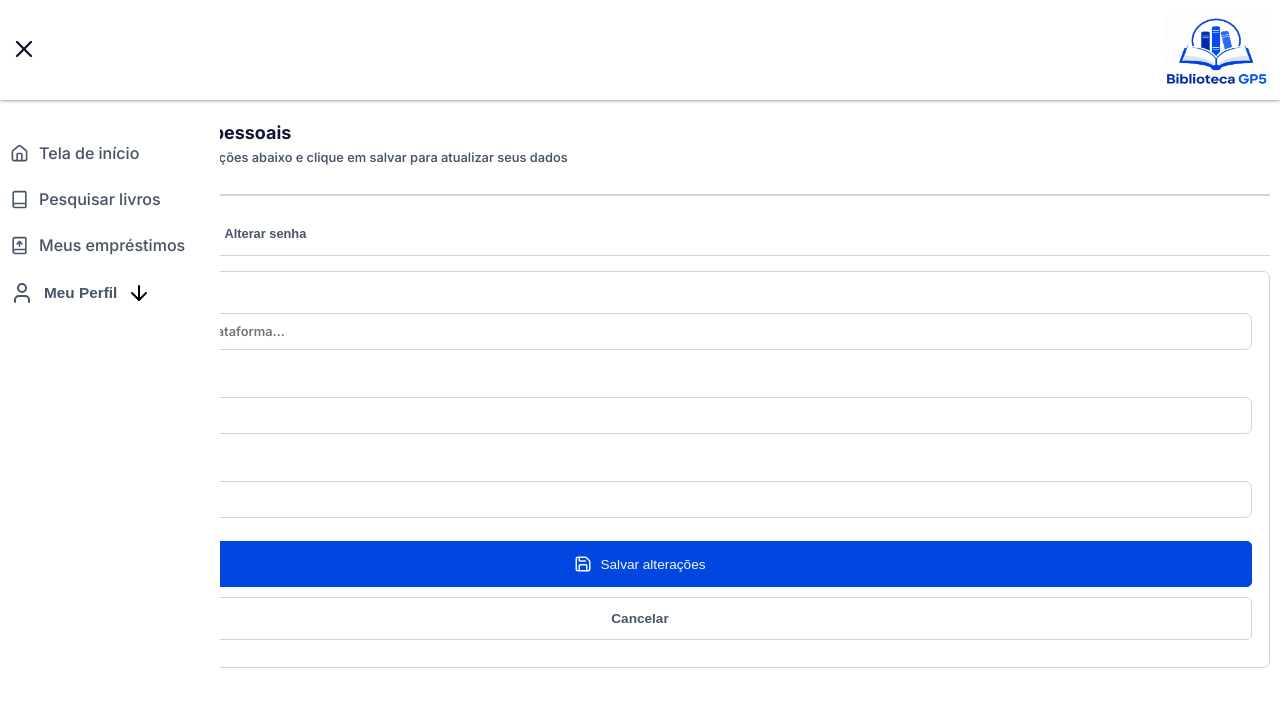
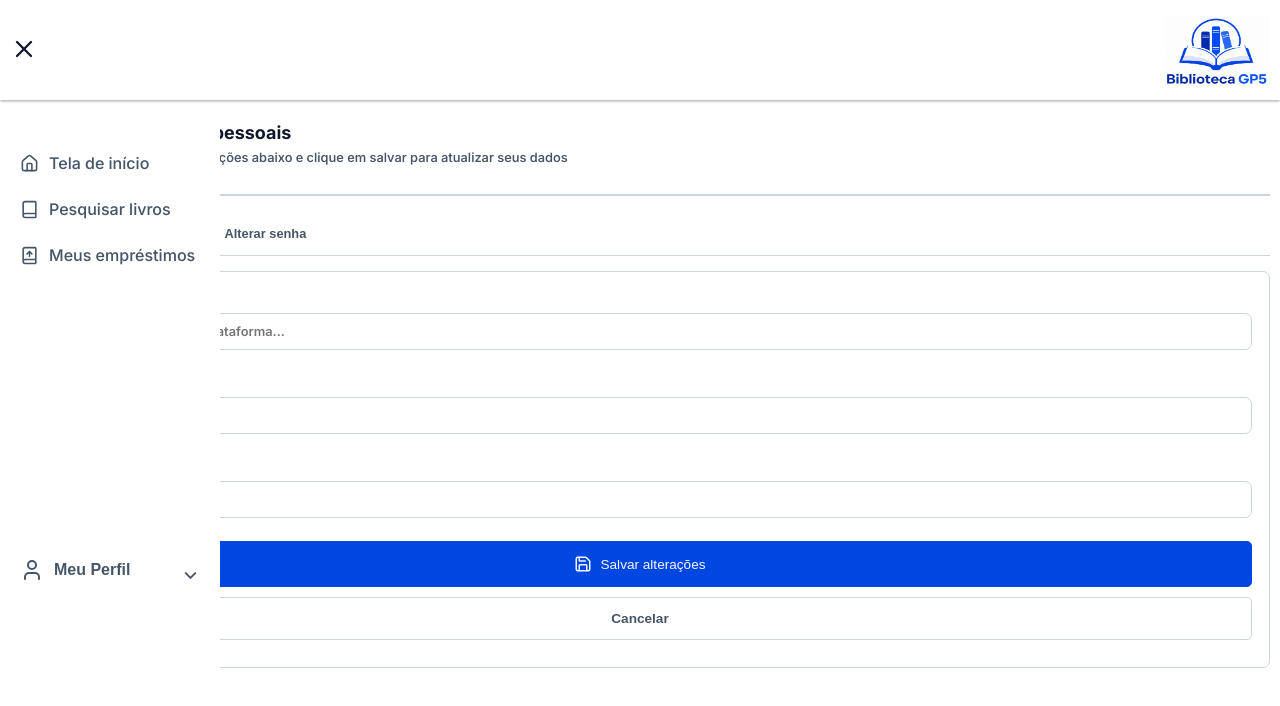
Before and after one commit to LuizHenriqueCFontes/biblioteca-gp5, a React (Vite) app: page /user/edit/data in a window 1280 px wide. Both pictures are taken after a click on the button "Abrir menu". Shown: the top 706 px of the page. Built offline with nearby package versions, Linux system fonts and the light colour scheme; no server answers.

Commit message:
feat: initliaze sidebar option logic

```diff
--- a/src/feature/user/user/editPersonalData/pages/EditPersonalData.tsx
+++ b/src/feature/user/user/editPersonalData/pages/EditPersonalData.tsx
@@ -4,6 +4,7 @@ import { useEditPersonalData } from "../hooks/useEditPersonalData";
 import { Button } from "../../../../../shared/components/Button/Button";
 import { handleEditPersonalData } from "../action/handleEditPersonalData";
 import styles from "./EditPersonalData.module.css";
+import Loading from "../../../../../shared/components/Loading/Loading";
 
 export default function EditPersonalData() {
 
@@ -17,7 +18,7 @@ export default function EditPersonalData() {
 
     return(
         <section className={styles.container}>
-            {userLoading ? <p>Carregando...</p> :
+            {userLoading ? <Loading /> :
 
             <form onSubmit={handleOnSubmit} className={styles.formContainer}>
                 <Input id="username"
--- a/src/shared/components/Sidebar/Sidebar.module.css
+++ b/src/shared/components/Sidebar/Sidebar.module.css
@@ -14,9 +14,40 @@
     padding-top: 50px;
 }
 
+.navContainer{
+    min-height: 100%;
+}
+
+.listContainer{
+    min-height: 100vh;
+    display: flex;
+    flex-direction: column;
+    padding: 10px;
+}
+
 .linkContent{
     list-style: none;
     padding: 13px 10px;
+}
+
+.listProfileContainer{
+    display: flex;
+    flex-direction: column;
+    justify-content: center;
+    align-items: flex-start;
+    padding: 0 2px;
+    gap: 14px;
+}
+
+.profileContent{
+    list-style: none;
+    display: flex;
+    justify-content: center;
+}
+
+.profileIcon{
+    color: var(--informations-color);
+
 }
 
 .link{
@@ -34,25 +65,39 @@
     color: var(--informations-color);
 }
 
+.myProfile{
+    margin-top: 135%;
+}
+
+.rootCollapsible{
+    padding: 10px;
+    display: flex;
+    flex-direction: column;
+    justify-content: center;
+}
+
 .trigger {
     display: flex;
     justify-content: space-between;
     align-items: center;
     background: none;
     border: none;
+    gap: 45px;
 }
 
 .triggerContent{
     display: flex;
     align-items: center;
-    padding: 13px 10px;
     color: var(--informations-color);
     font-weight: 550;
     gap: 10px;
-    font-size: 1.15em;
+    font-size: 1.2em;
+    margin-bottom: 10px;
 }
 
 .arrow {
+    align-self: unset;
+    stroke-width: 2.5px;
     transition: transform 200ms ease;
 }
 
--- a/src/shared/components/Sidebar/Sidebar.tsx
+++ b/src/shared/components/Sidebar/Sidebar.tsx
@@ -2,7 +2,7 @@ import { AnimatePresence, motion } from "framer-motion";
 import styles from "./Sidebar.module.css";
 import * as Dialog from "@radix-ui/react-dialog";
 import * as Collapsible from "@radix-ui/react-collapsible";
-import { ArrowDown, Book, BookUp, Home, User, Users } from "lucide-react";
+import { Bolt, Book, BookUp, ChevronDown, Home, LogOut, User, Users } from "lucide-react";
 import { Link } from "react-router-dom";
 import { authStorage } from "../../../feature/auth/services/authStorage";
 
@@ -13,6 +13,7 @@ interface Sidebar {
 
 const role = authStorage.getRole();
 const isAdmin = role === "ADMIN";
+const hasToken = authStorage.getToken();
 
 export default function Sidebar(props: Sidebar){
     return(
@@ -36,8 +37,8 @@ export default function Sidebar(props: Sidebar){
 
 
 
-                                <nav>
-                                    <ul>
+                                <nav className={styles.navContainer}>
+                                    <ul className={styles.listContainer}>
                                         <li className={styles.linkContent}>
                                             <Link className={styles.link} to={isAdmin ? "/admin/home" : "/"}><Home className={styles.linkIcon}/> {isAdmin ? "Dashboard" : "Tela de início"}</Link>
                                         </li>
@@ -47,7 +48,7 @@ export default function Sidebar(props: Sidebar){
                                         </li>
 
                                         <li className={styles.linkContent}>
-                                            <Link className={styles.link} to={isAdmin ? "/admin/list/users" : "/loan"}>{isAdmin ?
+                                            <Link className={styles.link} to={isAdmin ? "/admin/list/users" : hasToken ? "/loan" : "/auth/login"}>{isAdmin ?
                                             <>
                                                 <Users className={styles.linkIcon}/>
                                                 <span>Listar usuários</span>
@@ -66,22 +67,23 @@ export default function Sidebar(props: Sidebar){
                                             </li>
                                         }
 
-                                        <li>
-                                            <Collapsible.Root>
+                                        <li className={styles.myProfile}>
+                                            <Collapsible.Root className={styles.rootCollapsible}>
 
                                                 <Collapsible.Trigger className={styles.trigger}>
                                                     <div className={styles.triggerContent}>
-                                                        <User className={styles.link}/>
+                                                        <User className={styles.profileIcon}/>
                                                         Meu Perfil
                                                     </div>
 
-                                                    <ArrowDown className={styles.arrow}/>
+                                                    <ChevronDown className={`${styles.arrow} ${styles.linkIcon}`}/>
                                                 </Collapsible.Trigger>
 
                                                 <Collapsible.Content className={styles.profileContent} asChild>
-                                                    <ul>
-                                                        <li> <Link to={"/user/edit/data"}>Editar dados</Link> </li>
-                                                        <li> <Link to={"/"}>Sair</Link> </li>
+                                                    <ul className={styles.listProfileContainer}>
+                                                        <li className={styles.profileContent}> <Link className={styles.link} to={hasToken ? "/user/edit/data" : "/auth/login"}> <Bolt className={styles.linkIcon}/> Editar dados</Link> </li>
+
+                                                        <li className={styles.profileContent}> <Link className={styles.link} to={hasToken ? "/" : "/auth/login"}><LogOut className={styles.linkIcon}/> {hasToken ? "Sair" : "Fazer login"}</Link> </li>
                                                     </ul>
 
                                                 </Collapsible.Content>
```
